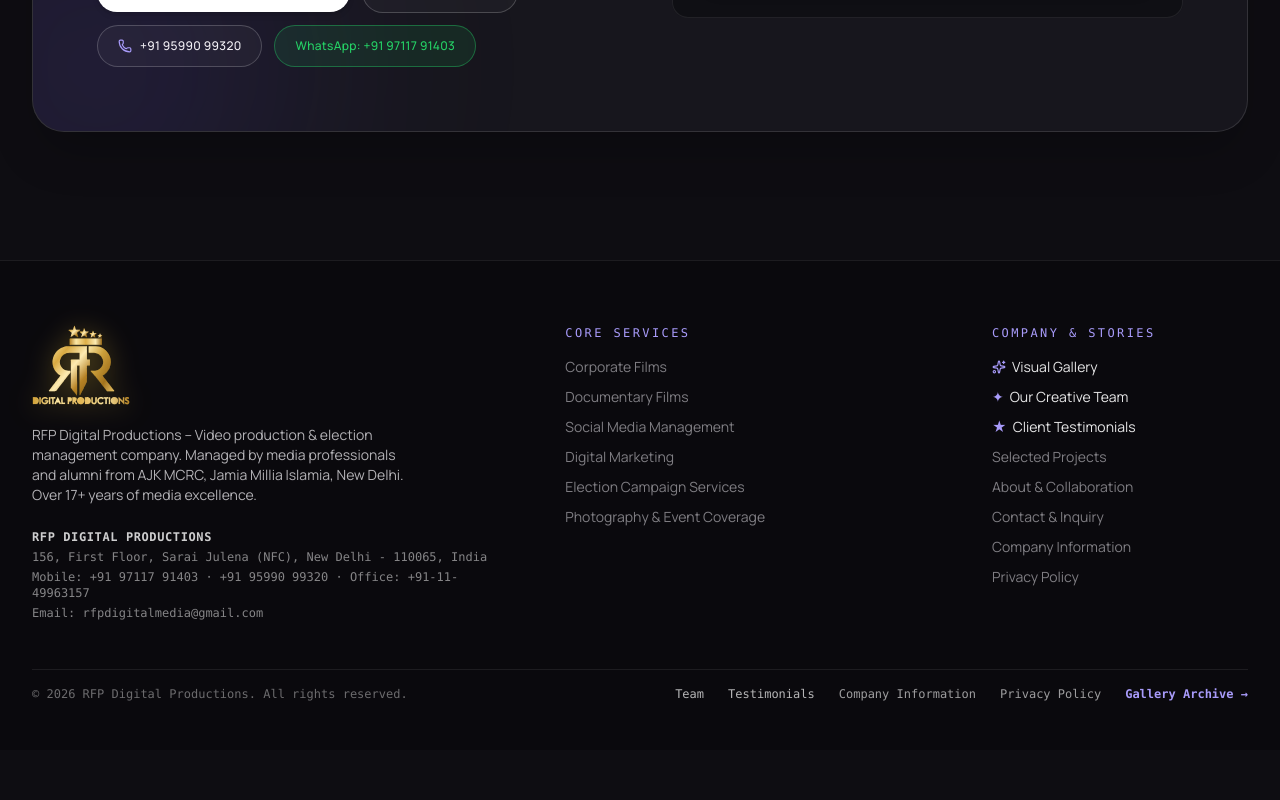
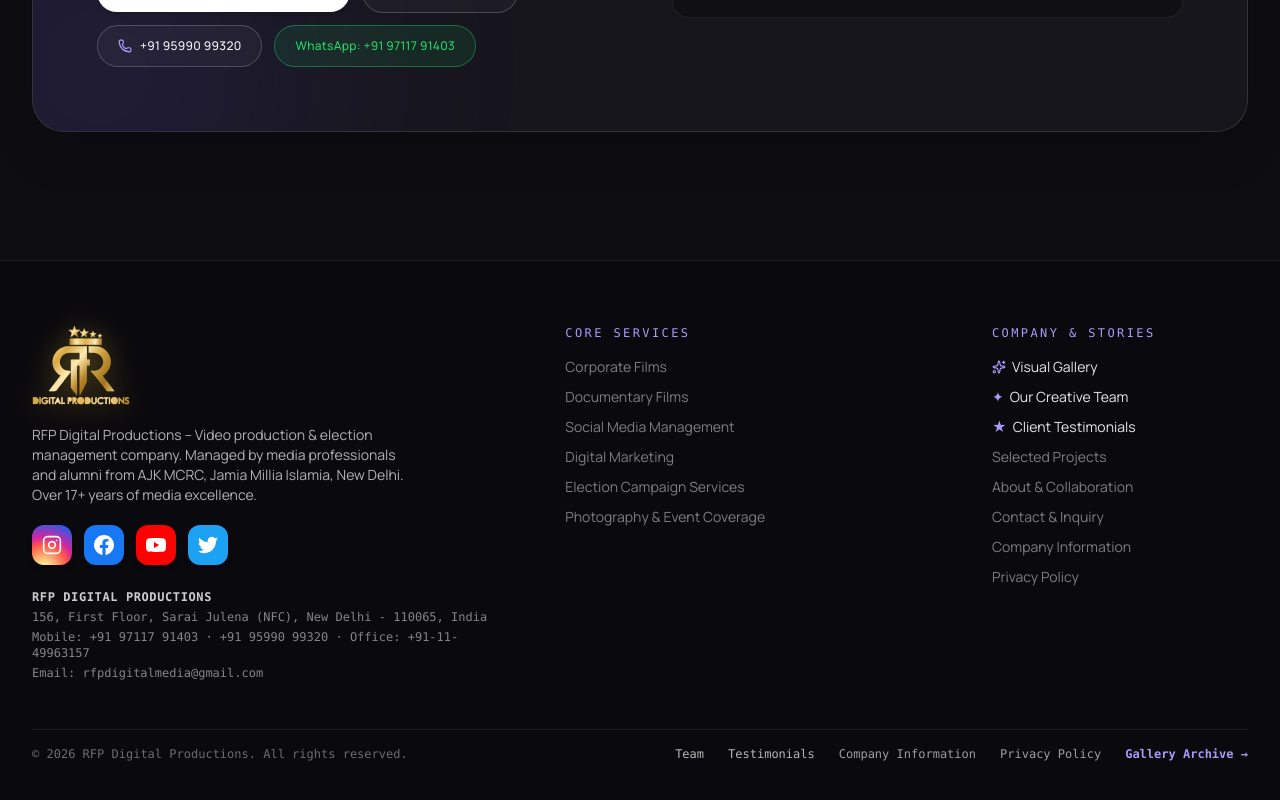
Before and after one commit to 11mdasjad/rip, a Next.js app: page / in a window 1280 px wide. Shown: the part 10127-10927 px from the top of the page. Before the commit the page ends 10877 px from the top, so only its background shows below. Built offline with nearby package versions, Linux system fonts and the light colour scheme.

Commit message:
Add official Instagram, Facebook, YouTube, and Twitter social icons to Footer

```diff
--- a/src/components/Footer.tsx
+++ b/src/components/Footer.tsx
@@ -15,9 +15,74 @@
             <Link href="/" className="inline-flex items-center space-x-3.5 mb-5 group">
               <img src="/medien/logo/rfp-logo.svg" alt="RFP Digital Productions" className="h-16 sm:h-20 w-auto object-contain filter drop-shadow-[0_2px_14px_rgba(212,175,55,0.4)] transition-transform duration-300 group-hover:scale-105" />
             </Link>
-            <p className="text-sm text-[#f4f2f7b8] mb-6 max-w-sm">
+            <p className="text-sm text-[#f4f2f7b8] mb-5 max-w-sm">
               RFP Digital Productions – Video production &amp; election management company. Managed by media professionals and alumni from AJK MCRC, Jamia Millia Islamia, New Delhi. Over 17+ years of media excellence.
             </p>
+
+            {/* Social Media Links - Original Brand Logos */}
+            <div className="flex items-center space-x-3 mb-6" aria-label="Social Media Channels">
+              {/* Instagram */}
+              <a
+                href="https://www.instagram.com/"
+                target="_blank"
+                rel="noopener noreferrer"
+                aria-label="Instagram"
+                title="Follow us on Instagram"
+                className="w-9 h-9 sm:w-10 sm:h-10 rounded-xl flex items-center justify-center transition-all duration-300 hover:scale-110 shadow-md hover:shadow-[0_0_15px_rgba(225,48,108,0.55)] p-0.5 overflow-hidden group"
+                style={{
+                  background:
+                    "radial-gradient(circle at 30% 107%, #fdf497 0%, #fdf497 5%, #fd5949 45%, #d6249f 60%, #285AEB 90%)",
+                }}
+              >
+                <svg className="w-5 h-5 text-white" viewBox="0 0 24 24" fill="none" stroke="currentColor" strokeWidth="2" strokeLinecap="round" strokeLinejoin="round">
+                  <rect x="2" y="2" width="20" height="20" rx="5" ry="5"></rect>
+                  <path d="M16 11.37A4 4 0 1 1 12.63 8 4 4 0 0 1 16 11.37z"></path>
+                  <line x1="17.5" y1="6.5" x2="17.51" y2="6.5"></line>
+                </svg>
+              </a>
+
+              {/* Facebook */}
+              <a
+                href="https://www.facebook.com/"
+                target="_blank"
+                rel="noopener noreferrer"
+                aria-label="Facebook"
+                title="Connect on Facebook"
+                className="w-9 h-9 sm:w-10 sm:h-10 rounded-xl bg-[#1877F2] flex items-center justify-center transition-all duration-300 hover:scale-110 shadow-md hover:shadow-[0_0_15px_rgba(24,119,242,0.55)] text-white"
+              >
+                <svg className="w-5 h-5 fill-current" viewBox="0 0 24 24">
+                  <path d="M24 12.073c0-6.627-5.373-12-12-12s-12 5.373-12 12c0 5.99 4.388 10.954 10.125 11.854v-8.385H7.078v-3.47h3.047V9.43c0-3.007 1.792-4.669 4.533-4.669 1.312 0 2.686.235 2.686.235v2.953H15.83c-1.491 0-1.956.925-1.956 1.874v2.25h3.328l-.532 3.47h-2.796v8.385C19.612 23.027 24 18.062 24 12.073z" />
+                </svg>
+              </a>
+
+              {/* YouTube */}
+              <a
+                href="https://www.youtube.com/"
+                target="_blank"
+                rel="noopener noreferrer"
+                aria-label="YouTube"
+                title="Watch on YouTube"
+                className="w-9 h-9 sm:w-10 sm:h-10 rounded-xl bg-[#FF0000] flex items-center justify-center transition-all duration-300 hover:scale-110 shadow-md hover:shadow-[0_0_15px_rgba(255,0,0,0.55)] text-white"
+              >
+                <svg className="w-5 h-5 fill-current" viewBox="0 0 24 24">
+                  <path d="M23.498 6.186a3.016 3.016 0 0 0-2.122-2.136C19.505 3.545 12 3.545 12 3.545s-7.505 0-9.377.505A3.017 3.017 0 0 0 .502 6.186C0 8.07 0 12 0 12s0 3.93.502 5.814a3.016 3.016 0 0 0 2.122 2.136c1.871.505 9.376.505 9.376.505s7.505 0 9.377-.505a3.015 3.015 0 0 0 2.122-2.136C24 15.93 24 12 24 12s0-3.93-.502-5.814zM9.545 15.568V8.432L15.818 12l-6.273 3.568z" />
+                </svg>
+              </a>
+
+              {/* Twitter */}
+              <a
+                href="https://twitter.com/"
+                target="_blank"
+                rel="noopener noreferrer"
+                aria-label="Twitter"
+                title="Follow on Twitter"
+                className="w-9 h-9 sm:w-10 sm:h-10 rounded-xl bg-[#1DA1F2] flex items-center justify-center transition-all duration-300 hover:scale-110 shadow-md hover:shadow-[0_0_15px_rgba(29,161,242,0.55)] text-white"
+              >
+                <svg className="w-5 h-5 fill-current" viewBox="0 0 24 24">
+                  <path d="M23.953 4.57a10 10 0 01-2.825.775 4.958 4.958 0 002.163-2.723c-.951.555-2.005.959-3.127 1.184a4.92 4.92 0 00-8.384 4.482C7.69 8.095 4.067 6.13 1.64 3.162a4.822 4.822 0 00-.666 2.475c0 1.71.87 3.213 2.188 4.096a4.904 4.904 0 01-2.228-.616v.06a4.923 4.923 0 003.946 4.827 4.996 4.996 0 01-2.212.085 4.936 4.936 0 004.604 3.417 9.867 9.867 0 01-6.102 2.105c-.39 0-.779-.023-1.17-.067a13.995 13.995 0 007.557 2.209c9.053 0 13.998-7.496 13.998-13.985 0-.21 0-.42-.015-.63A9.936 9.936 0 0024 4.59z" />
+                </svg>
+              </a>
+            </div>
             <div className="text-xs font-mono text-white/50 space-y-1">
               <p className="text-white/80 font-bold tracking-wider">RFP DIGITAL PRODUCTIONS</p>
               <p>156, First Floor, Sarai Julena (NFC), New Delhi - 110065, India</p>
```
